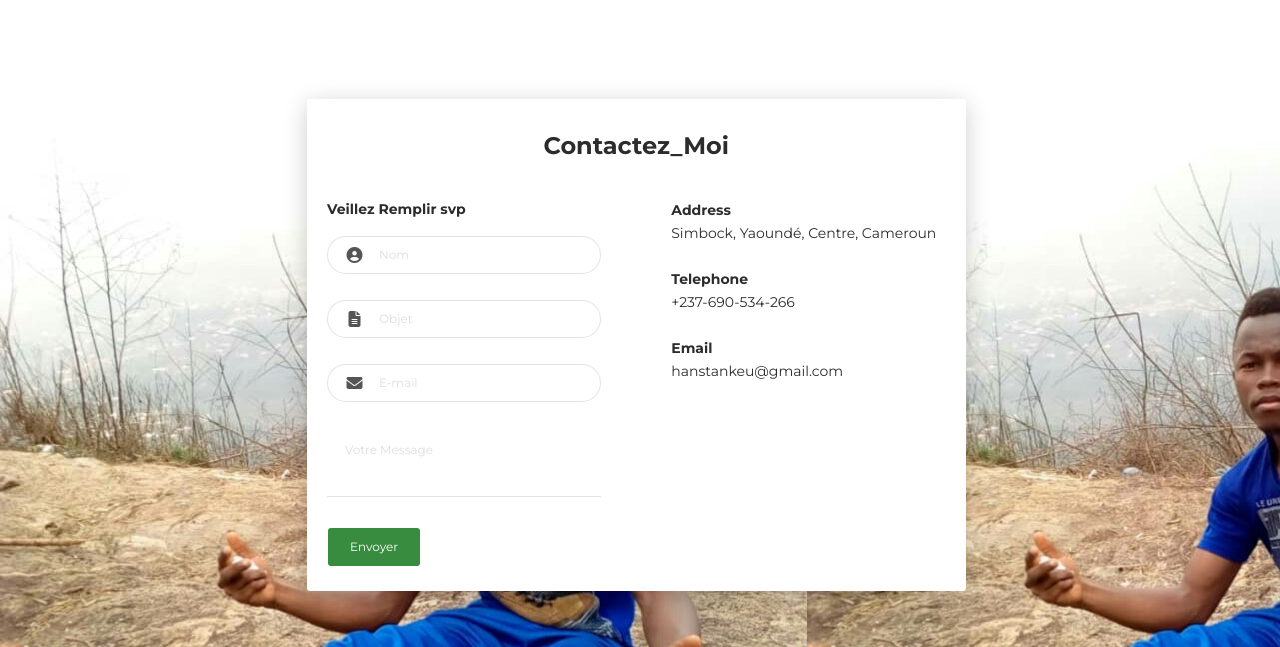
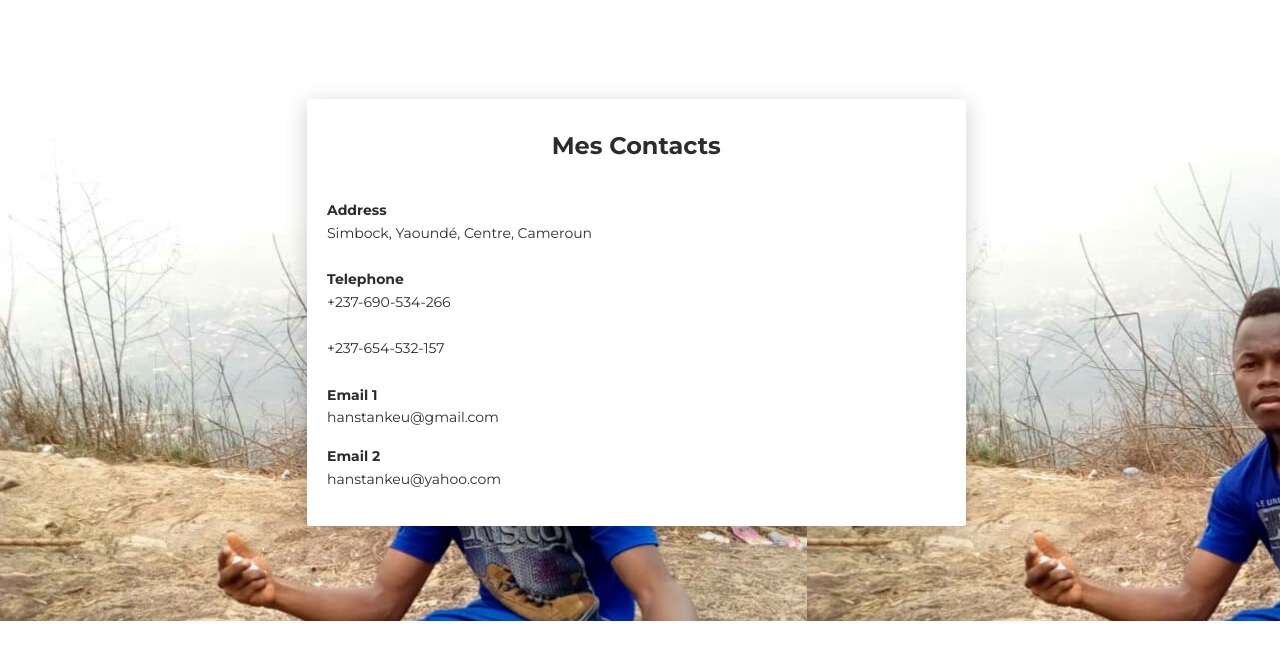
Before and after one commit to hanstankeu/hanstankeu.github.io, a plain HTML site: page index.html in a window 1280 px wide. Shown: the part 4250-4897 px from the top of the page. Drawn offline with Linux system fonts and the light colour scheme.

Commit message:
Update index.html

```diff
--- a/index.html
+++ b/index.html
@@ -326,56 +326,20 @@
         <div class="row">
           <div class="col-md-9">
             <div class="card mb-0" data-aos="zoom-in">
-              <div class="h4 text-center title">Contactez_Moi</div>
+              <div class="h4 text-center title">Mes Contacts</div>
               <div class="row">
-                <div class="col-md-6">
-                  <div class="card-body">
-                    <form action="hanstankeu@gmail.com" method="POST">
-                      <div class="p pb-3"><strong>Veillez Remplir svp </strong></div>
-                      <div class="row mb-3">
-                        <div class="col">
-                          <div class="input-group"><span class="input-group-addon"><i class="fa fa-user-circle"></i></span>
-                            <input class="form-control" type="text" name="name" placeholder="Nom" required="required"/>
-                          </div>
-                        </div>
-                      </div>
-                      <div class="row mb-3">
-                        <div class="col">
-                          <div class="input-group"><span class="input-group-addon"><i class="fa fa-file-text"></i></span>
-                            <input class="form-control" type="text" name="Subject" placeholder="Objet" required="required"/>
-                          </div>
-                        </div>
-                      </div>
-                      <div class="row mb-3">
-                        <div class="col">
-                          <div class="input-group"><span class="input-group-addon"><i class="fa fa-envelope"></i></span>
-                            <input class="form-control" type="email" name="_replyto" placeholder="E-mail" required="required"/>
-                          </div>
-                        </div>
-                      </div>
-                      <div class="row mb-3">
-                        <div class="col">
-                          <div class="form-group">
-                            <textarea class="form-control" name="message" placeholder="Votre Message" required="required"></textarea>
-                          </div>
-                        </div>
-                      </div>
-                      <div class="row">
-                        <div class="col">
-                          <button class="btn btn-primary" type="submit">Envoyer</button>
-                        </div>
-                      </div>
-                    </form>
-                  </div>
-                </div>
+
                 <div class="col-md-6">
                   <div class="card-body">
                     <p class="mb-0"><strong>Address </strong></p>
                     <p class="pb-2">Simbock, Yaoundé, Centre, Cameroun</p>
                     <p class="mb-0"><strong>Telephone</strong></p>
                     <p class="pb-2">+237-690-534-266</p>
-                    <p class="mb-0"><strong>Email</strong></p>
+                    <p class="pb-2">+237-654-532-157</p>
+                    <p class="mb-0"><strong>Email 1</strong></p>
                     <p>hanstankeu@gmail.com</p>
+                    <p class="mb-0"><strong>Email 2</strong></p>
+                    <p>hanstankeu@yahoo.com</p>
                   </div>
                 </div>
               </div>
```
